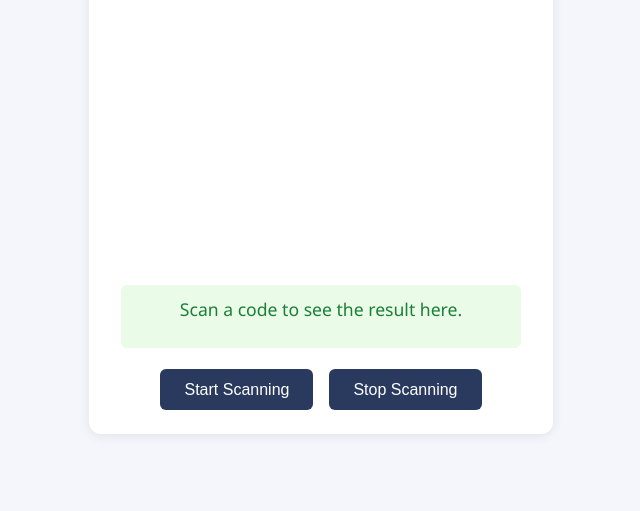
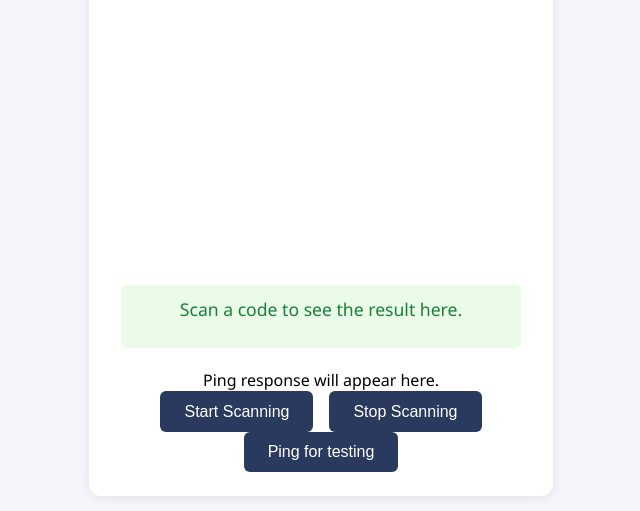
Before and after one commit to Eggmansmile/Inventree-assistent, a plain HTML site: page barcode-scanner-app/index.html in a window 1280 px wide. Shown: the part 149-660 px from the top of the page, without its empty margins (319-959 px from the left). Drawn offline with Linux system fonts and the light colour scheme.

Commit message:
Added a simple ping button to test connections via outside servers.

```diff
--- a/barcode-scanner-app/index.html
+++ b/barcode-scanner-app/index.html
@@ -12,9 +12,13 @@
         <h1>Barcode/QR Code Scanner</h1>
         <div id="reader"></div>
         <div id="result">Scan a code to see the result here.</div>
+        <div id="reply" class="reply-box">Ping response will appear here.</div>
         <div class="button-group">
             <button onclick="startScanner()">Start Scanning</button>
             <button onclick="stopScanner()">Stop Scanning</button>
+        </div>
+        <div class="onderside button">
+            <button onclick="pingGoogle()">Ping for testing</button>
         </div>
     </div>
     <script src="script.js"></script>
--- a/barcode-scanner-app/layout.css
+++ b/barcode-scanner-app/layout.css
@@ -10,7 +10,7 @@ body {
   margin: 40px auto;
   background: #fff;
   border-radius: 12px;
-  box-shadow: 0 2px 12px rgba(0,0,0,0.08);
+  box-shadow: 0 2px 12px rgba(0, 0, 0, 0.08);
   padding: 2em 2em 1.5em 2em;
   text-align: center;
 }
@@ -57,3 +57,8 @@ button {
 button:hover {
   background: #1a7f37;
 }
+
+.underside-button {
+  margin-top: 1.5em;
+  text-align: center;
+}
--- a/barcode-scanner-app/script.js
+++ b/barcode-scanner-app/script.js
@@ -45,3 +45,14 @@ function stopScanner() {
         });
     }
 }
+
+//ping google for debugging
+function pingGoogle() {
+    fetch('https://www.google.com', { mode: 'no-cors' })
+        .then(() => {
+            document.getElementById('reply').innerText = 'reply';
+        })
+        .catch(() => {
+            document.getElementById('reply').innerText = 'timeout/error';
+        });
+}
```
